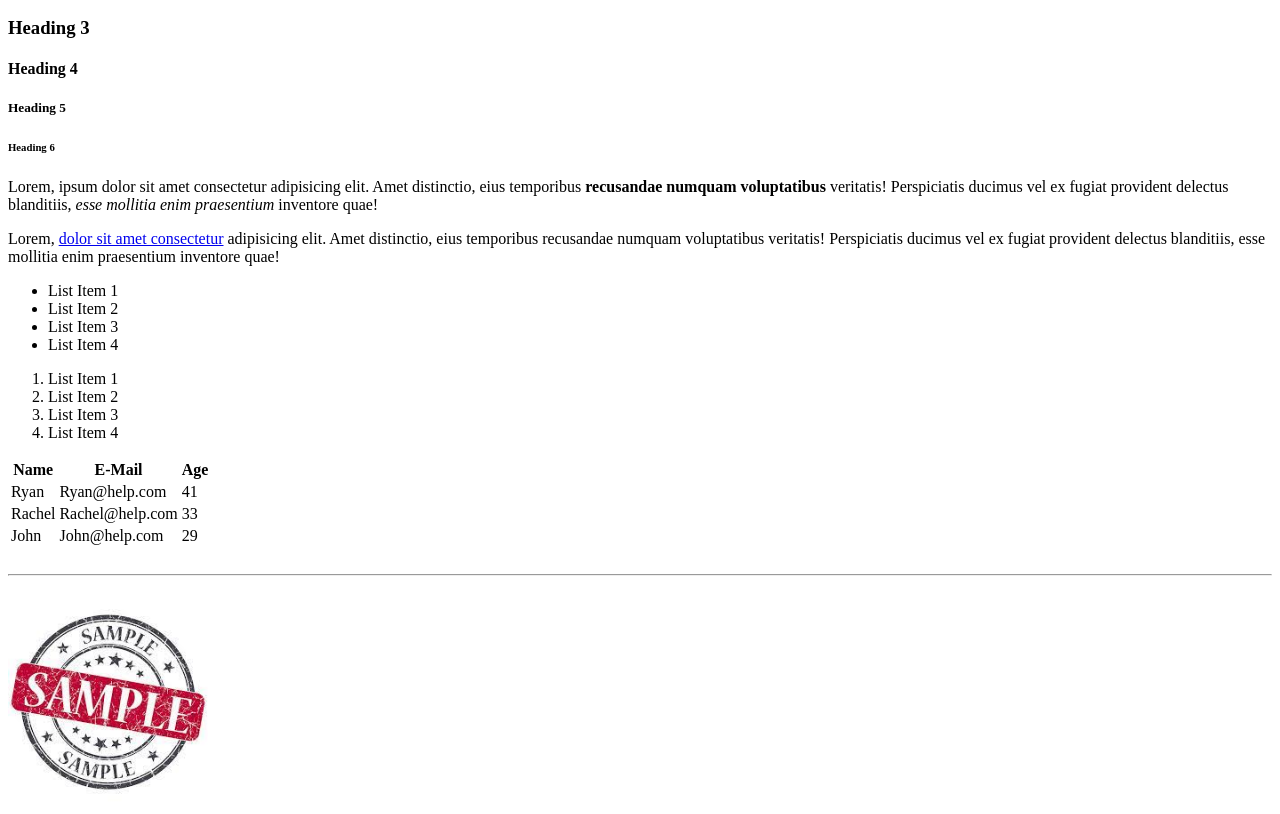
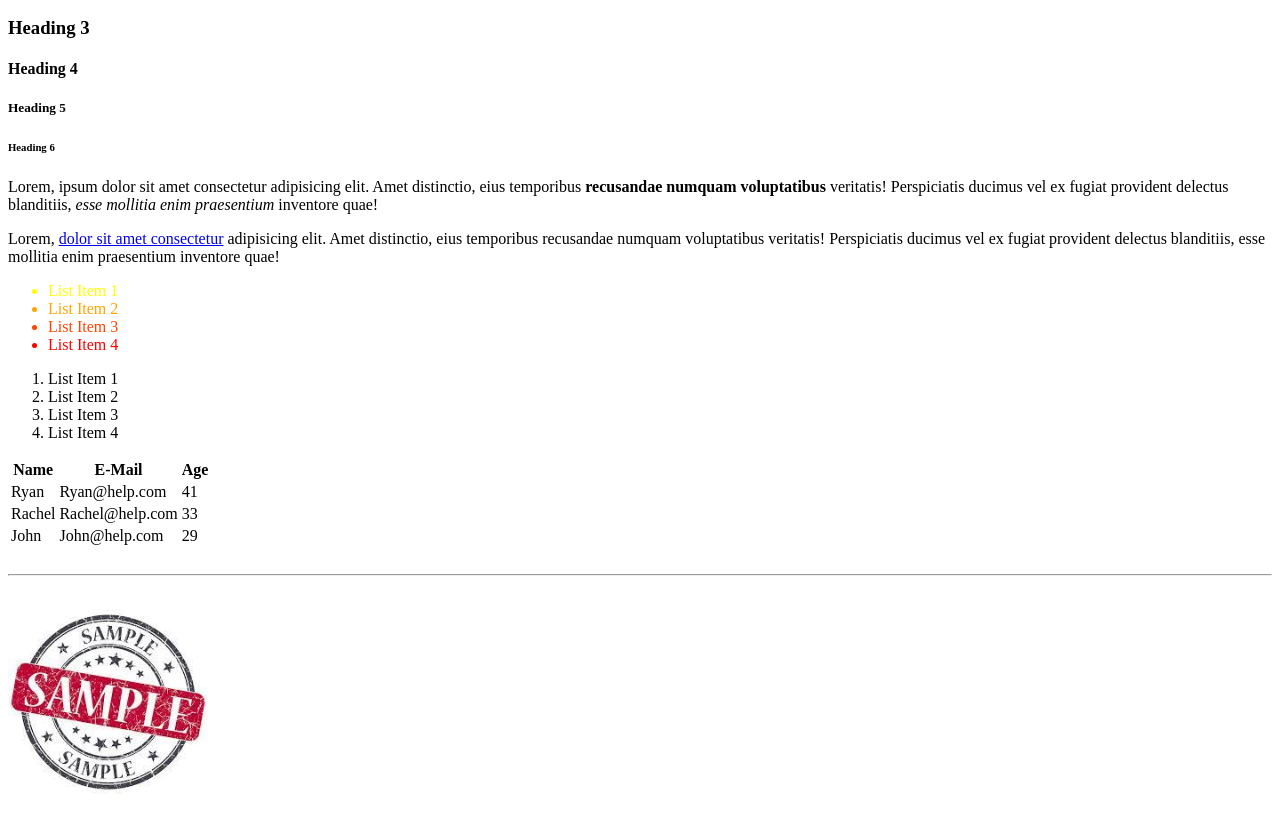
Before and after one commit to becom1ng/NexHTML, a plain HTML site: page index.html in a window 1280 px wide. Shown: the part 110-924 px from the top of the page. Drawn offline with Linux system fonts and the light colour scheme.

Commit message:
Basic styling.

```diff
--- a/index.html
+++ b/index.html
@@ -18,10 +18,10 @@
 
         <!-- Lists -->
         <ul>
-            <li>List Item 1</li>
-            <li>List Item 2</li>
-            <li>List Item 3</li>
-            <li>List Item 4</li>
+            <li style="color:yellow">List Item 1</li>
+            <li style="color:orange">List Item 2</li>
+            <li style="color:orangered">List Item 3</li>
+            <li style="color:red">List Item 4</li>
         </ul>
 
         <ol>
```
